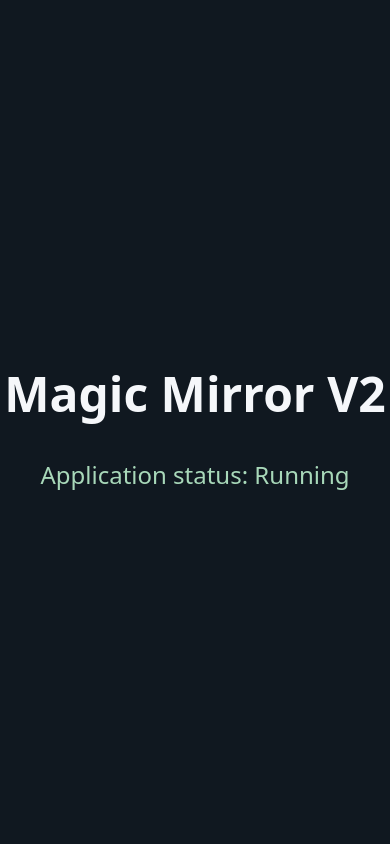
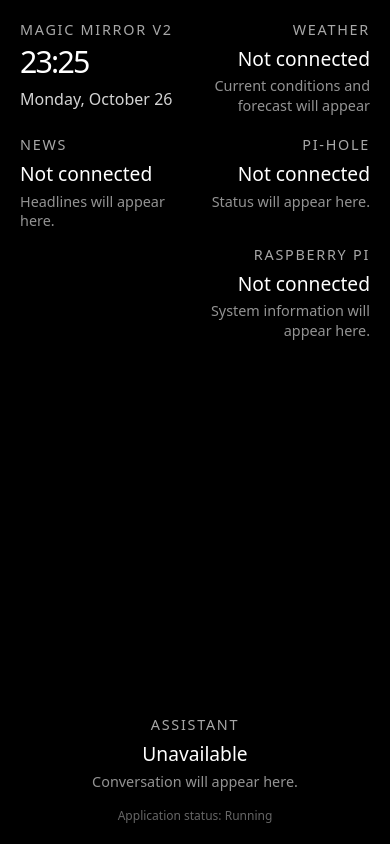
Before and after one commit to bryce496913/magic_mirror_v2, a Flask app: page / in a window 390 px wide. Run offline with Flask 3, Linux system fonts and the light colour scheme; parts of the project's set-up code (start-up, migrations or seed data) failed here and were passed over.

Commit message:
Build Magic Mirror dashboard interface

```diff
--- a/magic_mirror/dashboard/routes.py
+++ b/magic_mirror/dashboard/routes.py
@@ -1,13 +1,13 @@
 """Pass 1 dashboard and health routes."""
 
-from flask import Blueprint, jsonify, render_template
+from flask import Blueprint, current_app, jsonify, render_template
 
-dashboard = Blueprint("dashboard", __name__, template_folder="templates")
+dashboard = Blueprint("dashboard", __name__, template_folder="templates", static_folder="static", static_url_path="/dashboard-assets")
 
 
 @dashboard.get("/")
 def home():
-    return render_template("dashboard.html", status="Running")
+    return render_template("dashboard.html", settings=current_app.config["MIRROR_SETTINGS"])
 
 
 @dashboard.get("/health")
--- /dev/null
+++ b/magic_mirror/dashboard/static/dashboard.css
@@ -0,0 +1,61 @@
+:root {
+  color-scheme: dark;
+  font-family: system-ui, -apple-system, "Segoe UI", sans-serif;
+  font-size: calc(16px * var(--display-scale, 1));
+  background: #000000;
+  color: #ffffff;
+  font-synthesis: none;
+}
+* { box-sizing: border-box; }
+html, body { width: 100%; height: 100%; margin: 0; overflow: hidden; }
+.mirror {
+  width: 100%; height: 100vh; height: 100dvh;
+  display: grid;
+  grid-template-columns: minmax(0, 1fr) minmax(0, 1fr);
+  grid-template-rows: auto minmax(0, 1fr) auto;
+  gap: clamp(1rem, 3vh, 2.5rem) clamp(2rem, 7vw, 8rem);
+  padding: clamp(1.25rem, 4vh, 3rem) clamp(1.5rem, 5vw, 5rem);
+  overflow: hidden;
+}
+.clock-region, .module, .left-column, .right-column, .bottom-region { min-width: 0; min-height: 0; }
+.clock-region { grid-column: 1; grid-row: 1; }
+.weather-region { grid-column: 2; grid-row: 1; text-align: right; align-self: start; }
+.left-column { grid-column: 1; grid-row: 2; align-self: start; }
+.right-column { grid-column: 2; grid-row: 2; display: grid; align-content: start; gap: clamp(1rem, 4vh, 3rem); text-align: right; }
+.bottom-region { grid-column: 1 / -1; grid-row: 3; display: grid; gap: 1rem; align-items: end; }
+p, h2 { margin: 0; }
+.eyebrow, h2 { color: #a8a8a8; font-size: clamp(0.9rem, 1.5vw, 1.3rem); font-weight: 500; letter-spacing: 0.12em; text-transform: uppercase; }
+.eyebrow { margin-bottom: 0.45rem; }
+.clock-time {
+  display: block; min-width: 8ch; white-space: nowrap;
+  font-size: clamp(4rem, 8vw, 8rem); font-weight: 300; line-height: 1.02;
+  letter-spacing: -0.06em; font-variant-numeric: tabular-nums;
+}
+.clock-region[data-clock-format="24"] .clock-time { min-width: 5ch; }
+.clock-date { margin-top: 0.7rem; color: #d4d4d4; font-size: clamp(1.25rem, 2.4vw, 2rem); white-space: nowrap; }
+.module-status { margin-top: 0.5rem; font-size: clamp(1.3rem, 2.4vw, 2.2rem); line-height: 1.2; }
+.module-detail { margin-top: 0.4rem; color: #939393; font-size: clamp(0.95rem, 1.5vw, 1.3rem); line-height: 1.35; }
+.module-status, .module-detail { overflow: hidden; text-overflow: ellipsis; display: -webkit-box; -webkit-box-orient: vertical; -webkit-line-clamp: 2; }
+.assistant { text-align: center; }
+.assistant .module-status { font-size: clamp(1.2rem, 2vw, 1.8rem); }
+.assistant .module-detail { max-width: 60rem; margin-inline: auto; }
+.app-status { color: #666666; font-size: 0.75rem; text-align: center; }
+@media (max-width: 700px) {
+  .mirror { gap: 1.25rem; padding: 1.25rem; }
+  .clock-time { font-size: clamp(2.5rem, 9vw, 4.5rem); }
+  .clock-date { font-size: clamp(1rem, 3vw, 1.4rem); }
+  .module-status { font-size: 1.2rem; }
+  .module-detail { font-size: 0.9rem; }
+}
+@media (max-width: 500px) {
+  .clock-time { font-size: clamp(1.9rem, 7vw, 2.5rem); }
+  .clock-date { white-space: normal; }
+}
+@media (max-height: 600px) {
+  .mirror { gap: 0.8rem 2rem; padding-block: 0.75rem; }
+  .clock-time { font-size: clamp(2.5rem, 9vh, 5rem); }
+  .clock-date { margin-top: 0.2rem; }
+  .right-column { gap: 0.7rem; }
+  .module-status, .module-detail { margin-top: 0.15rem; }
+  .bottom-region { gap: 0.25rem; }
+}
--- /dev/null
+++ b/magic_mirror/dashboard/static/modules.js
@@ -0,0 +1,16 @@
+(function () {
+  "use strict";
+  // Future integrations can update one region without changing the page layout.
+  // Plain text avoids injecting markup from external data.
+  window.MirrorDashboard = Object.freeze({
+    setModule: function (name, data) {
+      const region = document.getElementById("module-" + name);
+      if (!region || !region.classList.contains("module")) return false;
+      const update = data || {};
+      region.querySelector('[data-role="status"]').textContent = update.status || "Unavailable";
+      region.querySelector('[data-role="detail"]').textContent = update.detail || "No data available.";
+      if (name === "assistant") region.dataset.state = update.state || "unavailable";
+      return true;
+    }
+  });
+}());
--- a/magic_mirror/dashboard/templates/dashboard.html
+++ b/magic_mirror/dashboard/templates/dashboard.html
@@ -1,15 +1,67 @@
 <!doctype html>
-<html lang="en">
-  <head>
-    <meta charset="utf-8">
-    <meta name="viewport" content="width=device-width, initial-scale=1">
-    <title>Magic Mirror V2</title>
-    <style>
-      body { margin: 0; min-height: 100vh; display: grid; place-items: center;
-             background: #101820; color: #f5f7fa; font: 1.5rem system-ui, sans-serif; }
-      main { text-align: center; }
-      p { color: #a8d8b9; }
-    </style>
-  </head>
-  <body><main><h1>Magic Mirror V2</h1><p>Application status: {{ status }}</p></main></body>
+<html lang="en" style="--display-scale: {{ settings.display_scale }}">
+<head>
+  <meta charset="utf-8">
+  <meta name="viewport" content="width=device-width, initial-scale=1">
+  <meta name="theme-color" content="#000000">
+  <title>Magic Mirror V2</title>
+  <link rel="stylesheet" href="{{ url_for('dashboard.static', filename='dashboard.css') }}">
+  <script defer src="{{ url_for('dashboard.static', filename='clock.js') }}"></script>
+  <script defer src="{{ url_for('dashboard.static', filename='modules.js') }}"></script>
+</head>
+<body>
+<main class="mirror" aria-label="Magic Mirror V2 dashboard">
+  <header class="clock-region" data-clock-format="{{ settings.clock_format }}">
+    <p class="eyebrow">Magic Mirror V2</p>
+    <time id="clock-time" class="clock-time" aria-label="Local time">--:--</time>
+    <p id="clock-date" class="clock-date">Loading local date</p>
+  </header>
+
+  {% if 'weather' in settings.enabled_modules %}
+  <section class="weather-region module" id="module-weather" data-module="weather" aria-labelledby="weather-title">
+    <h2 id="weather-title">Weather</h2>
+    <p class="module-status" data-role="status">Not connected</p>
+    <p class="module-detail" data-role="detail">Current conditions and forecast will appear here.</p>
+  </section>
+  {% endif %}
+
+  <div class="left-column">
+    {% if 'news' in settings.enabled_modules %}
+    <section class="module" id="module-news" data-module="news" aria-labelledby="news-title">
+      <h2 id="news-title">News</h2>
+      <p class="module-status" data-role="status">Not connected</p>
+      <p class="module-detail" data-role="detail">Headlines will appear here.</p>
+    </section>
+    {% endif %}
+  </div>
+
+  <div class="right-column">
+    {% if 'pihole' in settings.enabled_modules %}
+    <section class="module" id="module-pihole" data-module="pihole" aria-labelledby="pihole-title">
+      <h2 id="pihole-title">Pi-hole</h2>
+      <p class="module-status" data-role="status">Not connected</p>
+      <p class="module-detail" data-role="detail">Status will appear here.</p>
+    </section>
+    {% endif %}
+    {% if 'system' in settings.enabled_modules %}
+    <section class="module" id="module-system" data-module="system" aria-labelledby="system-title">
+      <h2 id="system-title">Raspberry Pi</h2>
+      <p class="module-status" data-role="status">Not connected</p>
+      <p class="module-detail" data-role="detail">System information will appear here.</p>
+    </section>
+    {% endif %}
+  </div>
+
+  <footer class="bottom-region">
+    {% if 'assistant' in settings.enabled_modules %}
+    <section class="assistant module" id="module-assistant" data-module="assistant" data-state="unavailable" aria-labelledby="assistant-title">
+      <h2 id="assistant-title">Assistant</h2>
+      <p class="module-status" data-role="status">Unavailable</p>
+      <p class="module-detail" data-role="detail">Conversation will appear here.</p>
+    </section>
+    {% endif %}
+    <p class="app-status">Application status: Running</p>
+  </footer>
+</main>
+</body>
 </html>
```
Also changed, not shown: magic_mirror/config.py (+24 -1 lines), magic_mirror/dashboard/static/clock.js (added, +34 -0 lines), tests/test_app.py (+30 -0 lines), tests/test_clock.py (added, +44 -0 lines), tests/test_config.py (+16 -0 lines), README.md, 2 other files.
